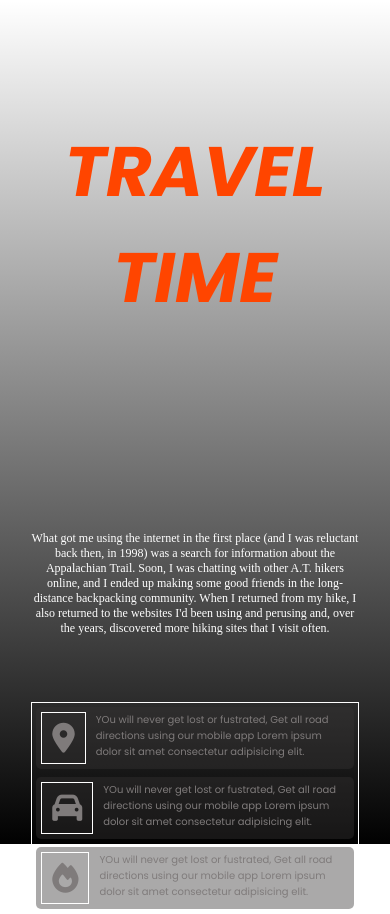
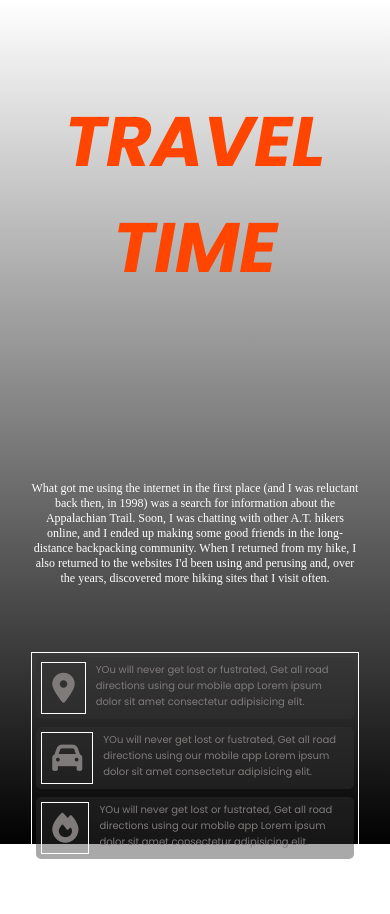
Before and after one commit to Gmarvis/travel-time, a plain HTML site: page index.html in a window 390 px wide. After the commit the page ends 864 px from the top, so only its background shows below. Drawn offline with Linux system fonts and the light colour scheme.

Commit message:
new adjustment

```diff
--- a/assets/styles/styles.css
+++ b/assets/styles/styles.css
@@ -99,12 +99,12 @@ body{
         font-style: italic;
         font-size: 70px;
         color:orangered;
-        margin-bottom: 200px;
-        margin-top: 70px;
+        margin-bottom: 180px;
+        margin-top: 40px;
 
     }
     .text p{
-        margin-top:80px ;
+        margin-top:30px ;
 
         display: ;
         font-size: 12px;
```
